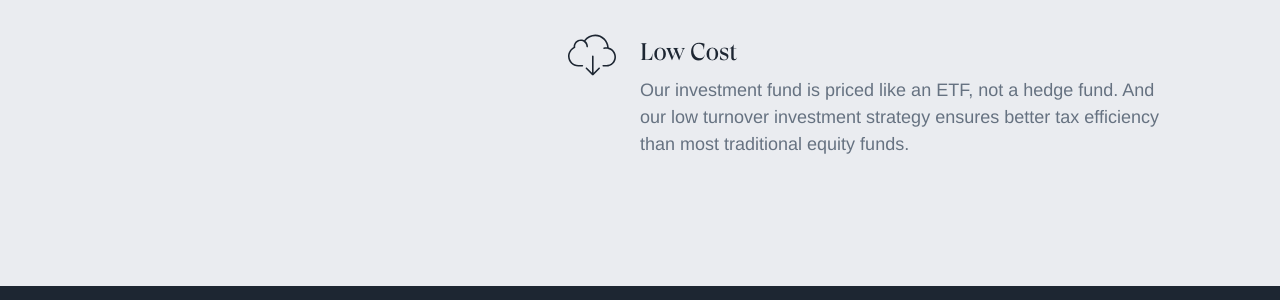
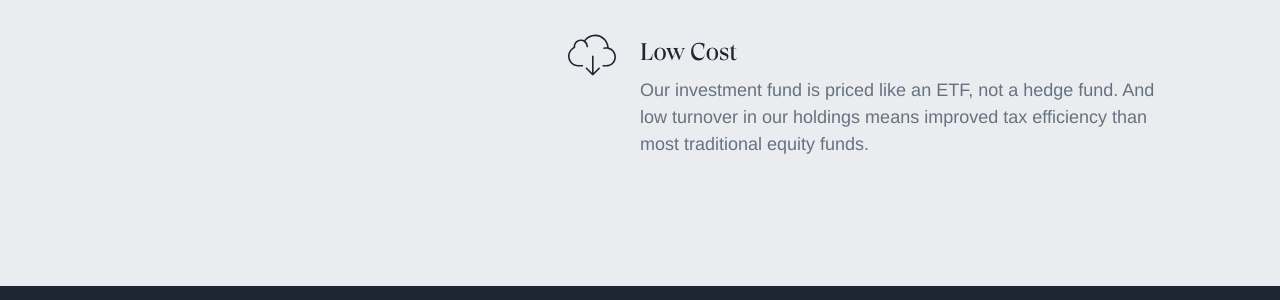
Before and after one commit to willanderson/Upholdings, a Jekyll site: the page built from index.md, in a window 1280 px wide and 900 px high, scrolled down 1410 px. Shown: the part 180-480 px from the top of the window. Built offline with Jekyll 4.4.1, drawn with Linux system fonts in a browser that asks for light colours; nearby versions of some CDN libraries; some web fonts are replaced.

Commit message:
Updated Index

```diff
--- a/index.md
+++ b/index.md
@@ -15,9 +15,9 @@ differenceB_p: We use modern web tools and speak with local experts to evaluate
   investments. We pursue a transparent research process and share our findings along
   the way.
 differenceC_h3: Low Cost
-differenceC_p: Our investment fund is priced like an ETF, not a hedge fund. And our
-  low turnover investment strategy ensures better tax efficiency than most traditional
-  equity funds.
+differenceC_p: Our investment fund is priced like an ETF, not a hedge fund. And low
+  turnover in our holdings means improved tax efficiency than most traditional equity
+  funds.
 approachA_h3: Globally Sourced
 approachA_p: We scour the world for 25 market leading multi-billion-dollar companies,
   and target those that can sell well beyond their own borders.
```
